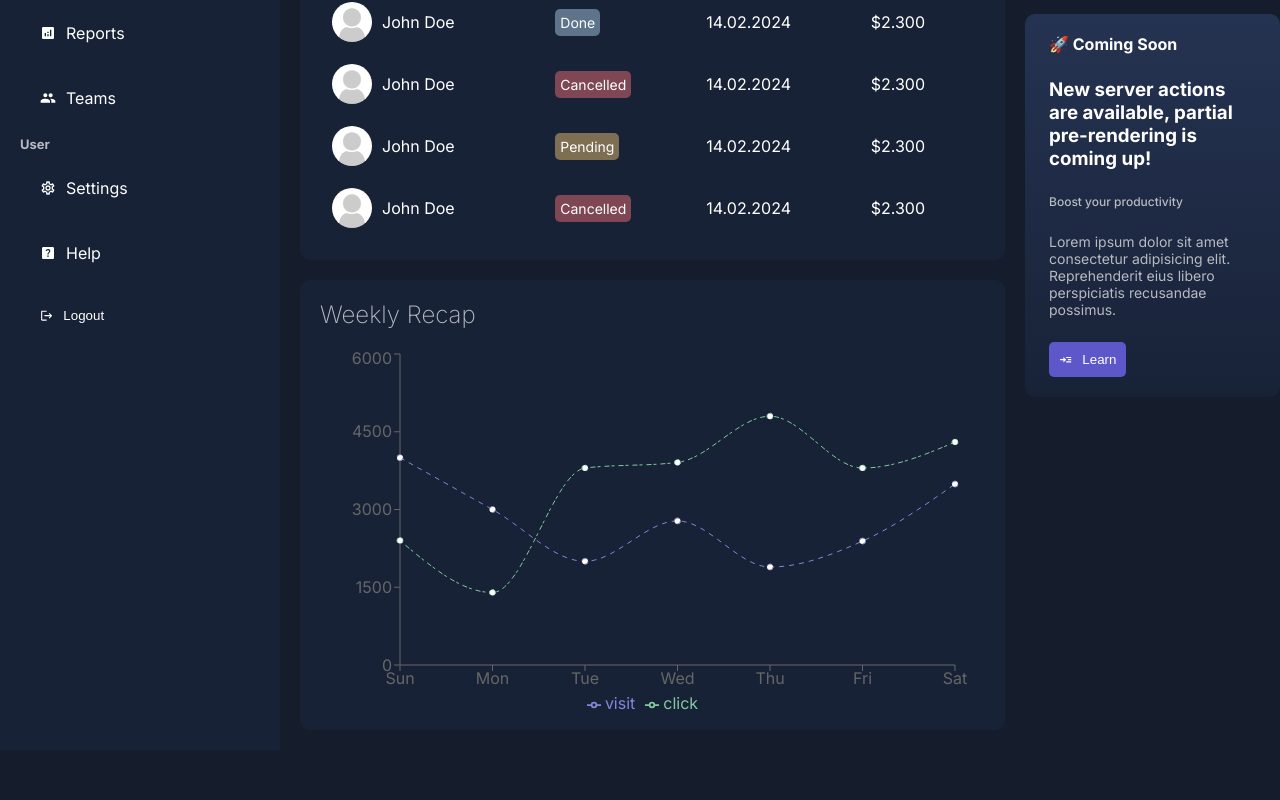
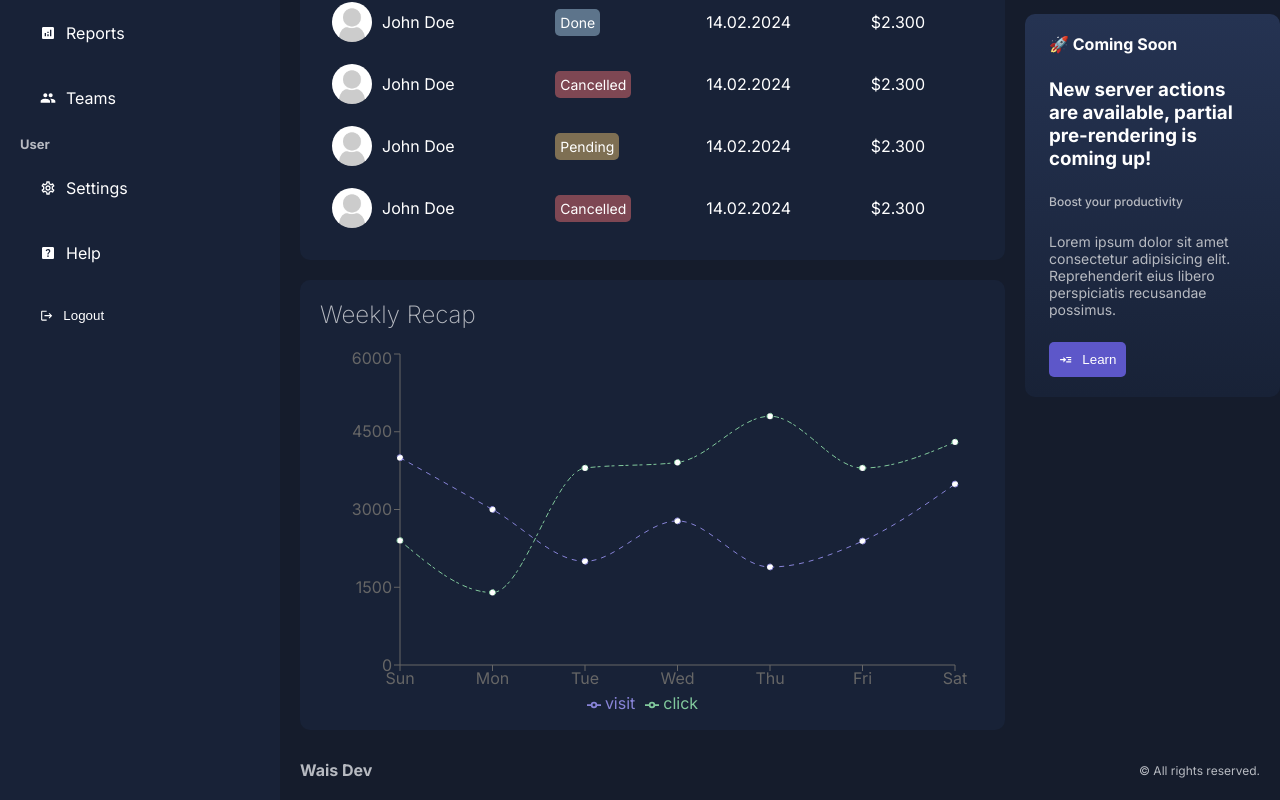
Before and after one commit to wmz786/nextjs14-admin-dashboard, a Next.js app: page /dashboard in a window 1280 px wide. Shown: the part 482-1282 px from the top of the page. Before the commit the page ends 1232 px from the top, so only its background shows below. Built offline with nearby package versions, Linux system fonts and the light colour scheme.

Commit message:
footer and styles

```diff
--- a/app/dashboard/layout.jsx
+++ b/app/dashboard/layout.jsx
@@ -1,6 +1,7 @@
 import Navbar from "../ui/dashboard/navbar/navbar";
 import Sidebar from "../ui/dashboard/sidebar/sidebar";
 import styles from "../ui/dashboard/dashboard.module.css";
+import Footer from "../ui/dashboard/footer/footer";
 
 const Layout = ({ children }) => {
   return (
@@ -11,6 +12,7 @@
       <div className={styles.content}>
         <Navbar />
         {children}
+        <Footer />
       </div>
     </div>
   );
--- /dev/null
+++ b/app/ui/dashboard/footer/footer.jsx
@@ -0,0 +1,12 @@
+import styles from "./footer.module.css";
+
+const Footer = () => {
+  return (
+    <div className={styles.container}>
+      <div className={styles.logo}>Wais Dev</div>
+      <div className={styles.text}>© All rights reserved.</div>
+    </div>
+  );
+};
+
+export default Footer;
--- /dev/null
+++ b/app/ui/dashboard/footer/footer.module.css
@@ -0,0 +1,15 @@
+.container {
+  display: flex;
+  align-items: center;
+  justify-content: space-between;
+  margin-top: 30px;
+  color: var(--textSoft);
+}
+
+.logo {
+  font-weight: bold;
+}
+
+.text {
+  font-size: 12px;
+}
```
